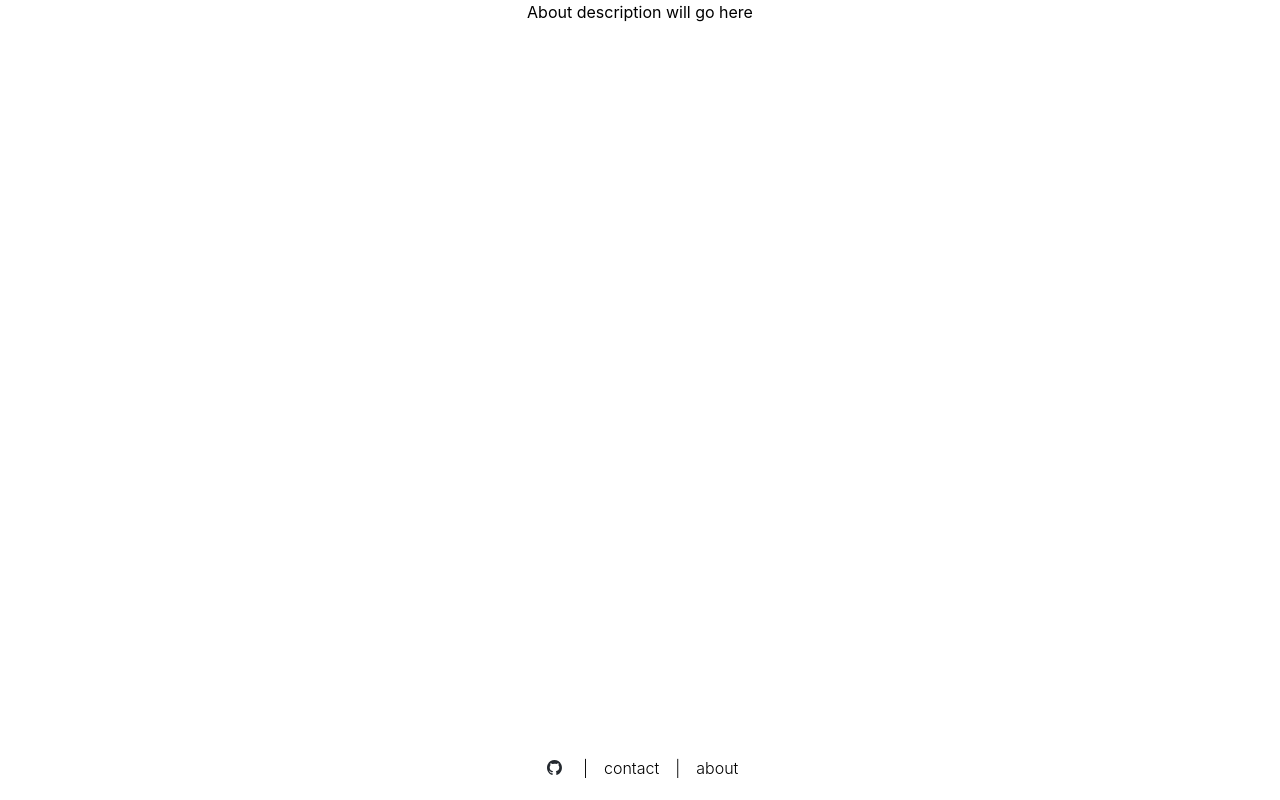
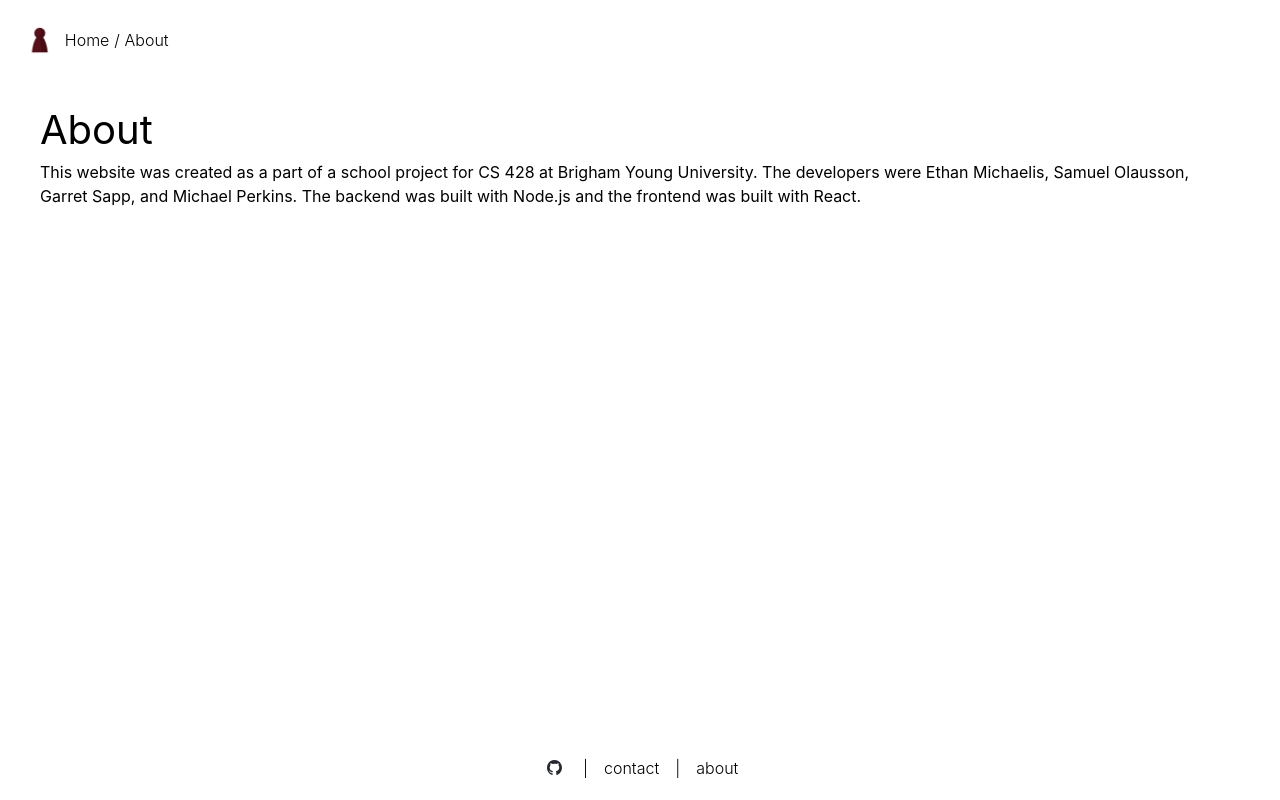
Before and after one commit to ethanmchls/cs428-quoridor, a React (Create React App) app in the folder app/: page /about in a window 1280 px wide. Built offline with nearby package versions, Linux system fonts and the light colour scheme; no server answers.

Commit message:
Add header

```diff
--- a/app/src/About.js
+++ b/app/src/About.js
@@ -1,9 +1,22 @@
-import { Footer } from "./footer";
+import { Footer } from "./footer.js";
+import { Header, PATH } from './header.js';
+import './about.css';
+import './App.css';
 
 export const About = () => {
     return (
       <div className="App">
-        <p>About description will go here</p>
+        <Header currentPath={PATH.ABOUT} />
+        <div className={'App-content'}>
+          <div classname={'about'}>
+            <h1>About</h1>
+            <p>
+                This website was created as a part of a school project for CS 428 at Brigham Young University.
+                The developers were Ethan Michaelis, Samuel Olausson, Garret Sapp, and Michael Perkins.
+                The backend was built with Node.js and the frontend was built with React.
+            </p>
+          </div>
+        </div>
         <Footer />
       </div>
     );
--- a/app/src/App.css
+++ b/app/src/App.css
@@ -24,10 +24,12 @@
 
 .App-content {
   display: flex;
+  flex: 1;
   max-width: 1280px;
   margin-right: 40px;
   margin-left: 40px;
   margin-top: 20px;
+  align-items: left;
 }
 
 @media only screen and (min-width: 768px) {
@@ -39,12 +41,6 @@
   .App-content {
     flex-direction: column;
   }
-}
-
-.game-description {
-  /* font-size: 1.5em; */
-  flex: 2.5;
-  padding: 20px;
 }
 
 h1 {
--- a/app/src/App.js
+++ b/app/src/App.js
@@ -4,7 +4,7 @@ import React from 'react';
 import { BrowserRouter as Router, Routes, Route } from "react-router-dom";
 import { Lobby } from './Lobby';
 import { GameScreen } from './GameView';
-import { About } from './About';
+import { About } from './about';
 
 function App() {
   return (
--- a/app/src/GameView.js
+++ b/app/src/GameView.js
@@ -2,6 +2,7 @@ import React, { useState } from 'react';
 import Pawn from './Pawn';
 import WallStack from './WallStack';
 import { Footer } from './footer';
+import { Header, PATH } from './header.js';
 import './App.css';
 
 // Player object used to store player information
@@ -84,6 +85,7 @@ export const GameScreen = () => {
   return (
     <>
     <div className='App bg-[#7d543c] min-w-max'>
+    <Header currentPath={PATH.GAME} />
       <GameGrid
         player1={player1}
         updatePlayer1={updatePlayer1}
--- a/app/src/Lobby.css
+++ b/app/src/Lobby.css
@@ -22,9 +22,7 @@ align-items:center;
 }
 
 .game-description {
-/* font-size: 1.5em; */
 flex: 2.5;
-padding: 20px;
 }
 
 .pawn {
--- a/app/src/Lobby.js
+++ b/app/src/Lobby.js
@@ -6,10 +6,12 @@ import './Lobby.css';
 import { Link } from 'react-router-dom';
 import './App.css';
 import { Footer } from './footer.js';
+import { Header, PATH } from './header.js';
 
 export const Lobby = memo(() => {
   return (
     <div className={"App"}>
+      <Header currentPath={PATH.HOME} />
         <div className={'App-content'}>
           <div className={'game-description'}>
             <h1>Quoridor</h1>
--- /dev/null
+++ b/app/src/about.css
@@ -0,0 +1,18 @@
+/* Header content class */
+.header-content {
+    display: flex;
+    justify-content: left;
+    gap: .3em;
+    font-weight: 300;
+    width: 100%;
+}
+
+.about {
+    /* font-size: 1.5em; */
+    align-items: left;
+    flex: 1;
+}
+
+.spacer {
+    flex: 0;
+}
--- a/app/src/footer.css
+++ b/app/src/footer.css
@@ -2,6 +2,7 @@
 .footer {
     /* position: fixed; */
     /* bottom: 0; */
+    flex: 0;
     left: 0;
     width: 100%;
     padding: 20px;
--- /dev/null
+++ b/app/src/header.css
@@ -0,0 +1,30 @@
+/* Header class */
+.header {
+    width: 100%;
+    padding: 20px;
+    flex: 0;
+}
+
+/* Header content class */
+.header-content {
+    display: flex;
+    justify-content: left;
+    gap: .3em;
+    font-weight: 300;
+}
+
+.logo {
+    height: 40px;
+    padding: 5px;
+}
+
+/* Header link class */
+.header-link {
+    display: flex;
+    align-items: center;
+
+}
+.header-link:hover {
+    color: tan;
+    text-decoration: underline; /* Add underline */
+}
--- a/app/src/header.js
+++ b/app/src/header.js
@@ -0,0 +1,44 @@
+import React, { memo } from 'react';
+import './header.css';
+import pawnLogo from './pawn.png';
+
+export const PATH = {
+    HOME: '/',
+    ABOUT: '/about',
+    CONTACT: '/contact',
+    GAME: '/game',
+};
+
+/*
+* Centered header component with links to github, contact, and about
+*/
+export const Header = memo(({currentPath}) => {
+    return (
+        <div className={'header'}>
+            <div className={'header-content'}>
+                <img src={pawnLogo} className={'logo'} alt=""/>
+                <a href="/" className={'header-link'}>
+                    Home
+                </a>
+                { currentPath === PATH.ABOUT && (
+                    <>
+                        <p className={'header-link'}>/</p>
+                        <a href="/about" className={'header-link'}>About</a>
+                    </>
+                )}
+                { currentPath === PATH.CONTACT && (
+                    <>
+                        <p className={'header-link'}>/</p>
+                        <a href="/contact" className={'header-link'}>Contact</a>
+                    </>
+                )}
+                { currentPath === PATH.GAME && (
+                    <>
+                        <p className={'header-link'}>/</p>
+                        <div className={'header-link'}>Game</div>
+                    </>
+                )}
+            </div>
+        </div>
+    );
+});
```
Also changed, not shown: app/src/pawn.png (added).
